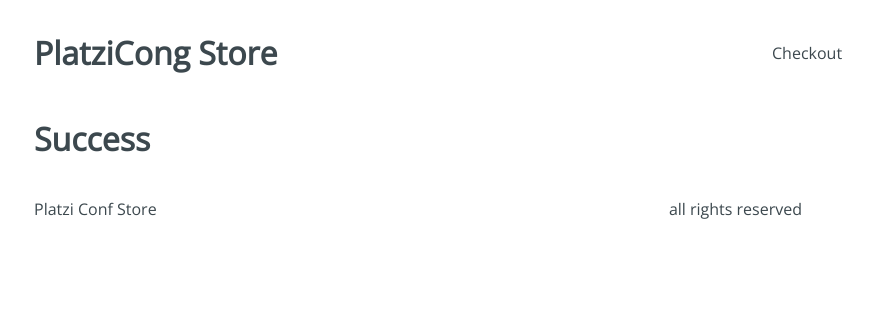
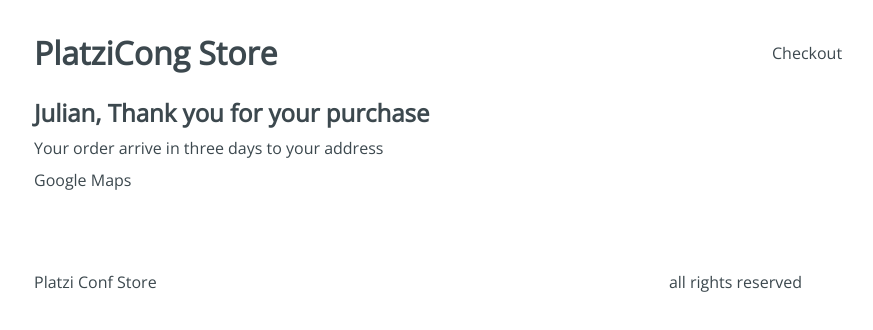
Before and after one commit to JulianMolina972/platzi-conf-store, a React app: page /checkout/success in a window 1280 px wide. Shown: the top 330 px of the page, without its empty margins (222-1095 px from the left). Built offline with nearby package versions, Linux system fonts and the light colour scheme.

Commit message:
Payment and success

```diff
--- a/src/containers/Payment.jsx
+++ b/src/containers/Payment.jsx
@@ -1,5 +1,17 @@
 import React from 'react';
+import '../styles/components/Payment.css';
 
 export const Payment = () => {
-  return <h1>Payment</h1>;
+  return (
+    <section className="Payment">
+      <div className="Payment-content">
+        <h3>Order Resume</h3>
+        <div className="Payment-button">
+          buy button with Paypal
+        </div>
+      </div>
+      <aside></aside>
+
+    </section>
+  );
 };
--- a/src/containers/Success.jsx
+++ b/src/containers/Success.jsx
@@ -1,5 +1,17 @@
 import React from 'react';
+import '../styles/components/Success.css';
 
 export const Success = () => {
-  return <h1>Success</h1>;
+  return (
+    <section className="Success">
+      <div className="Success-content">
+        <h2>Julian, Thank you for your purchase</h2>
+        <span>Your order arrive in three days to your address</span>
+        <div className='Success-map'>
+          Google Maps
+        </div>
+      </div>
+    </section>
+
+  );
 };
```
